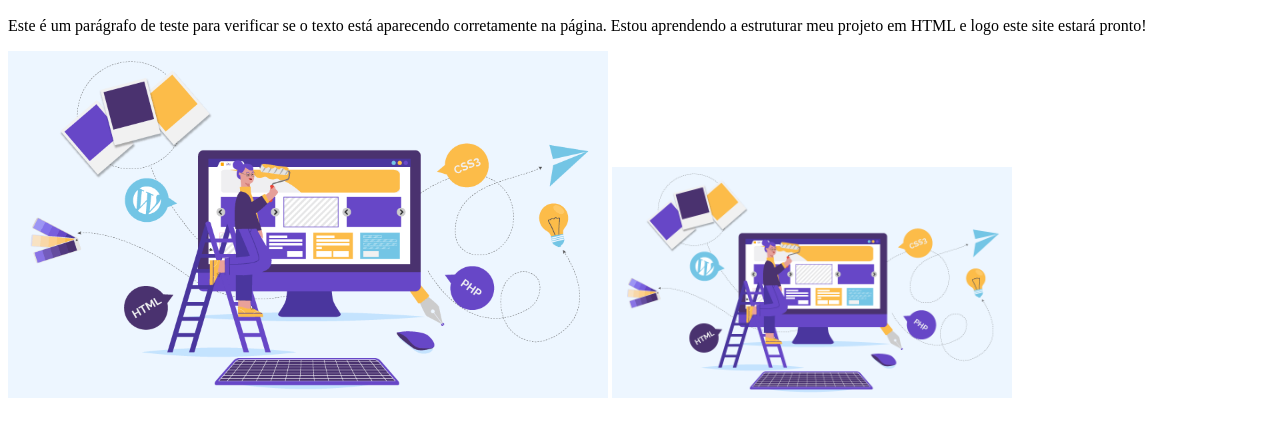
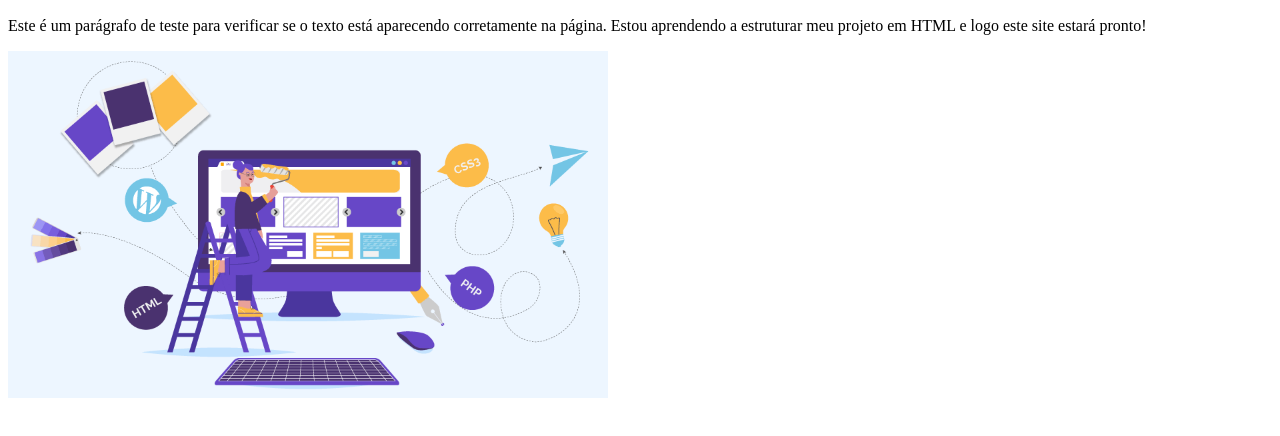
Before and after one commit to Cleber012/meu-primeiro-projeto, a plain HTML site: page index.html in a window 1280 px wide. Shown: the part 168-604 px from the top of the page. Drawn offline with Linux system fonts and the light colour scheme.

Commit message:
Retirei a segunda imagem

```diff
--- a/index.html
+++ b/index.html
@@ -15,7 +15,7 @@
 
 
    <img src="imagens do site/site.png" alt=""width="600">
-   <img src="imagens do site/site.png" alt=""width="400">
+
 
 </body>
 </html>
```
